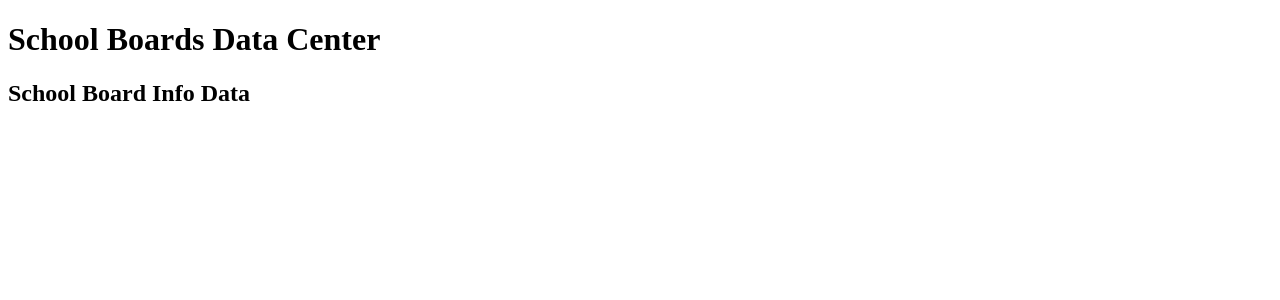
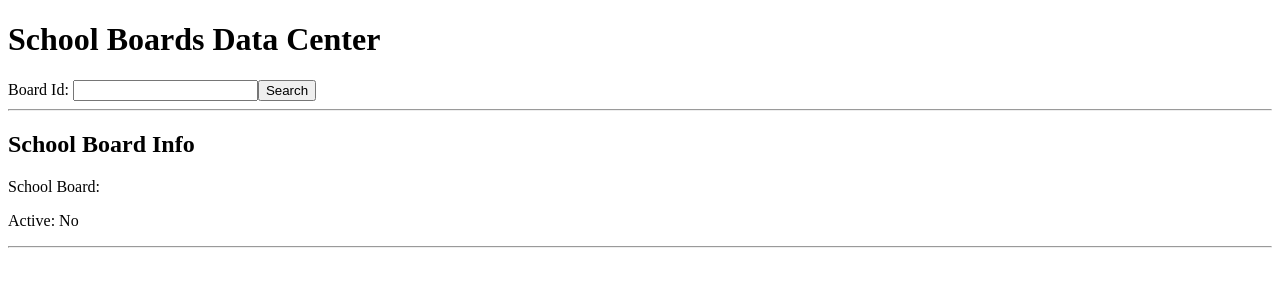
Before and after one commit to shameelkh/school-board-contact, a React (Create React App) app in the folder board-contact-ui/: page / in a window 1280 px wide. Shown: the top 300 px of the page. Built offline with nearby package versions, Linux system fonts and the light colour scheme; no server answers; the HTML template or start-up script is replaced by a standard one.

Commit message:
Render Search component

```diff
--- a/board-contact-ui/src/components/App.js
+++ b/board-contact-ui/src/components/App.js
@@ -1,11 +1,15 @@
 import React from 'react'
 import BoardInfoPage from '../containers/BoardInfoPage'
+import Search from '../containers/Search'
 
 const App = () => {
     return (
         <div>
             <h1>School Boards Data Center</h1>
+            <Search/>
+            <hr/>
             <BoardInfoPage/>
+            <hr/>
         </div>
     )
 }
--- a/board-contact-ui/src/containers/BoardInfoPage.js
+++ b/board-contact-ui/src/containers/BoardInfoPage.js
@@ -24,8 +24,9 @@ class BoardInfoPage extends Component {
         const board = this.props.boardInfo.board
         return (
             <div>
-            <h2>School Board Info Data</h2>
-            {board.boardName}
+            <h2>School Board Info</h2>
+            <p>School Board: {board.boardName}</p>
+            <p>Active: {board.active ? "Yes" : "No"}</p>
             </div>
         )
     }
```
